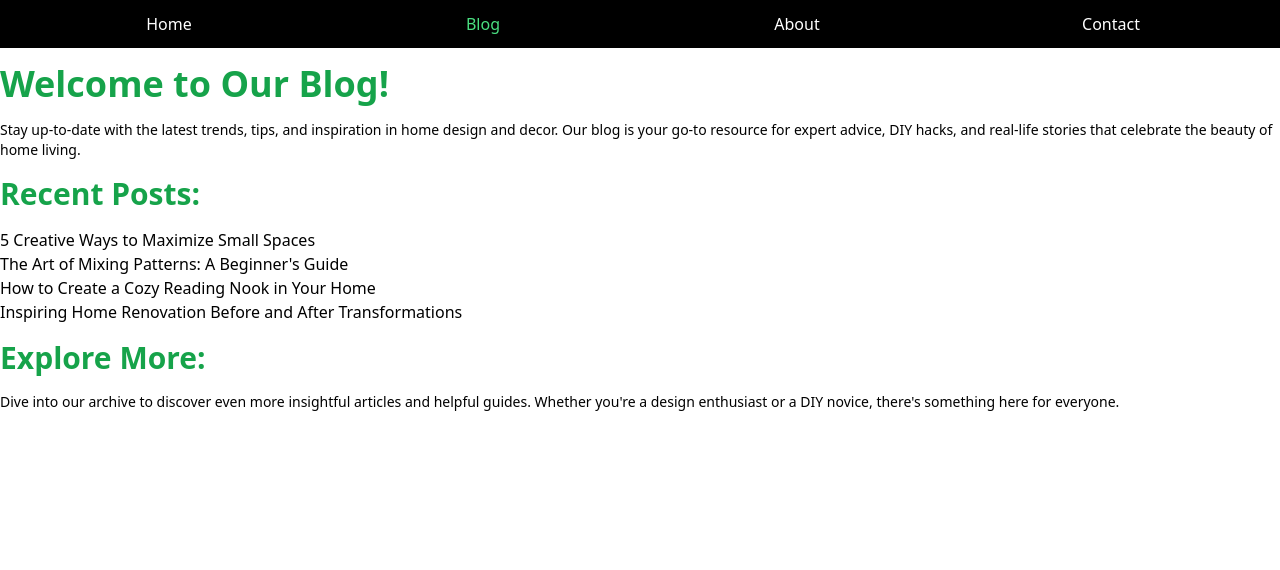
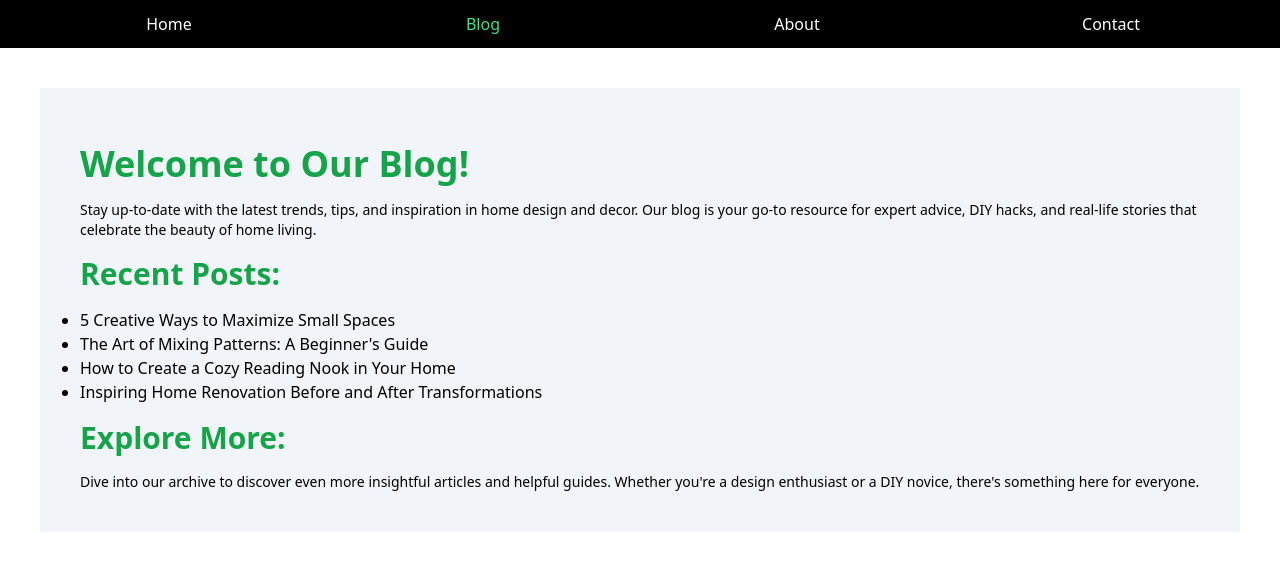
Before and after one commit to Mark-Alexis-Posadas/react-hooks-exercises, a React (Vite) app: page / in a window 1280 px wide. Both pictures are taken after a click on the item "Blog". Shown: the top 570 px of the page. Built offline with nearby package versions, Linux system fonts and the light colour scheme.

Commit message:
done tab navigation

```diff
--- a/src/UseState/TabNavigation.jsx
+++ b/src/UseState/TabNavigation.jsx
@@ -94,7 +94,7 @@ export default function TabNavigation() {
             </div>
           )}
           {index === 1 && (
-            <div>
+            <div className="bg-slate-100 m-10 p-10">
               <h1 className="font-bold text-green-600 my-4 text-4xl">
                 Welcome to Our Blog!
               </h1>
@@ -127,7 +127,7 @@ export default function TabNavigation() {
             </div>
           )}
           {index === 2 && (
-            <div>
+            <div className="bg-slate-100 m-10 p-10">
               <h1 className="font-bold text-green-600 my-4 text-4xl">
                 About [Your Company Name]
               </h1>
@@ -171,7 +171,7 @@ export default function TabNavigation() {
             </div>
           )}
           {index === 3 && (
-            <div>
+            <div className="bg-slate-100 m-10 p-10">
               <h1 className="font-bold text-green-600 my-4 text-4xl">
                 Get in Touch
               </h1>
```
